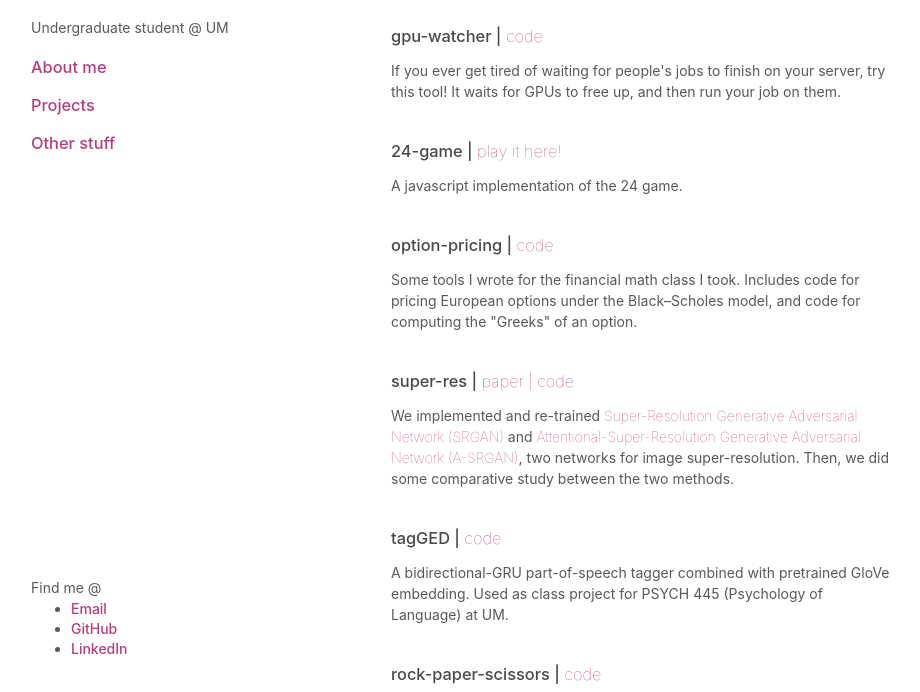
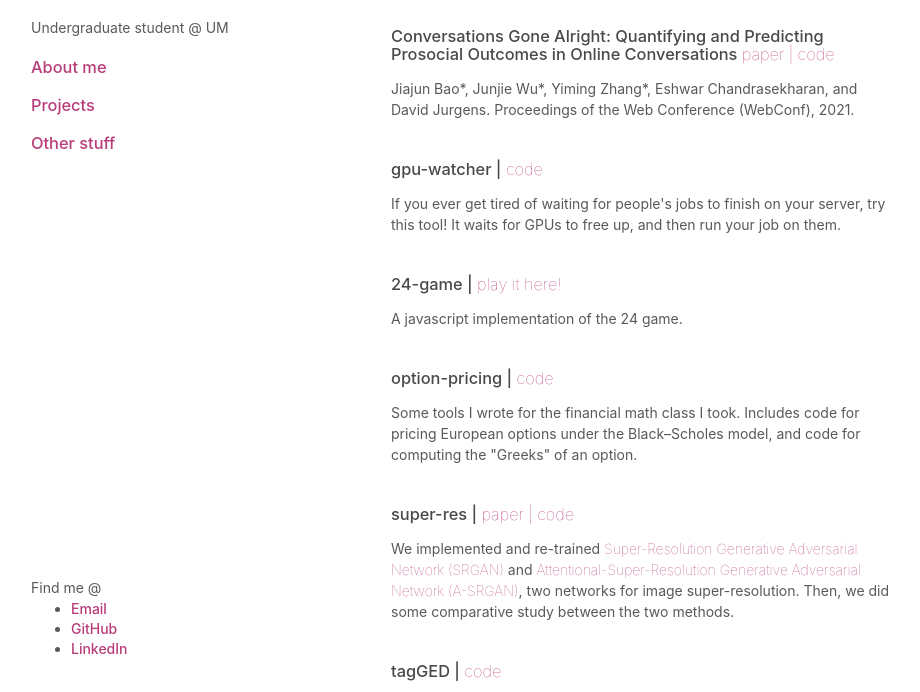
Before and after one commit to Y0mingZhang/Y0mingZhang.github.io, a plain HTML site: page projects/index.html in a window 1280 px wide. Shown: the part 92-784 px from the top of the page, without its empty margins (179-1099 px from the left). Drawn offline with Linux system fonts and the light colour scheme.

Commit message:
paper update

```diff
--- a/projects/index.html
+++ b/projects/index.html
@@ -24,6 +24,12 @@
       </header>
       <section>
         <h1>Projects</h1>
+        <div class="project-row">
+          <h3>Conversations Gone Alright: Quantifying and Predicting Prosocial Outcomes in Online Conversations <a href="https://arxiv.org/abs/2102.08368" target="_blank">paper</a> <a>|</a> <a href="https://github.com/davidjurgens/prosocial-conversation-forecasting" target="_blank">code</a></h3>
+          <p>Jiajun Bao*, Junjie Wu*, Yiming Zhang*, Eshwar Chandrasekharan, and David Jurgens.
+Proceedings of the Web Conference (WebConf), 2021.</p>
+
+        </div>
         <div class="project-row">
           <h3>gpu-watcher | <a href="https://github.com/Y0mingZhang/gpu-watcher" target="_blank">code</a></h3>
           <p>If you ever get tired of waiting for people's jobs to finish on your server, try this tool! It waits for GPUs to free up, and then run your job on them.<p>
```
